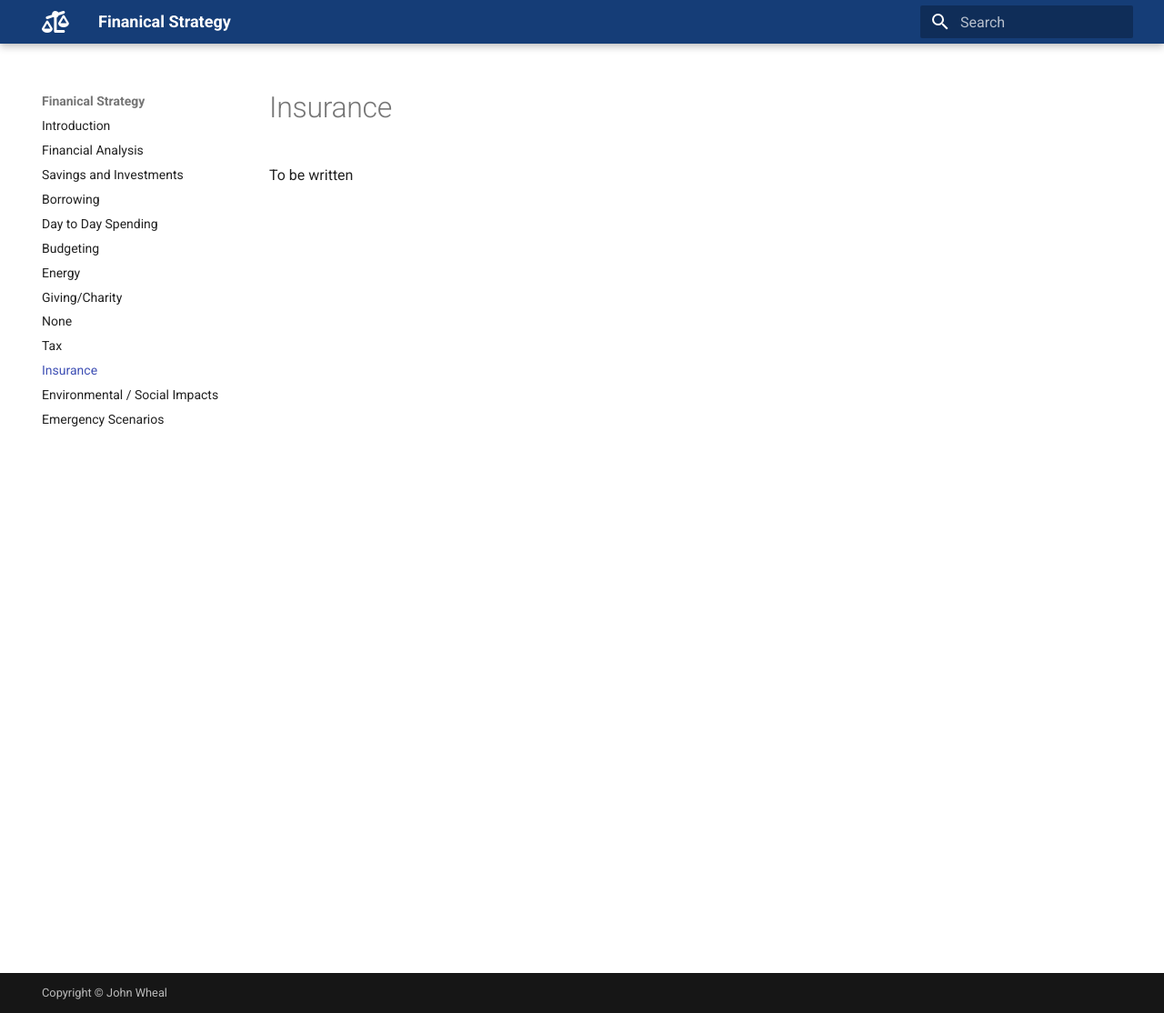
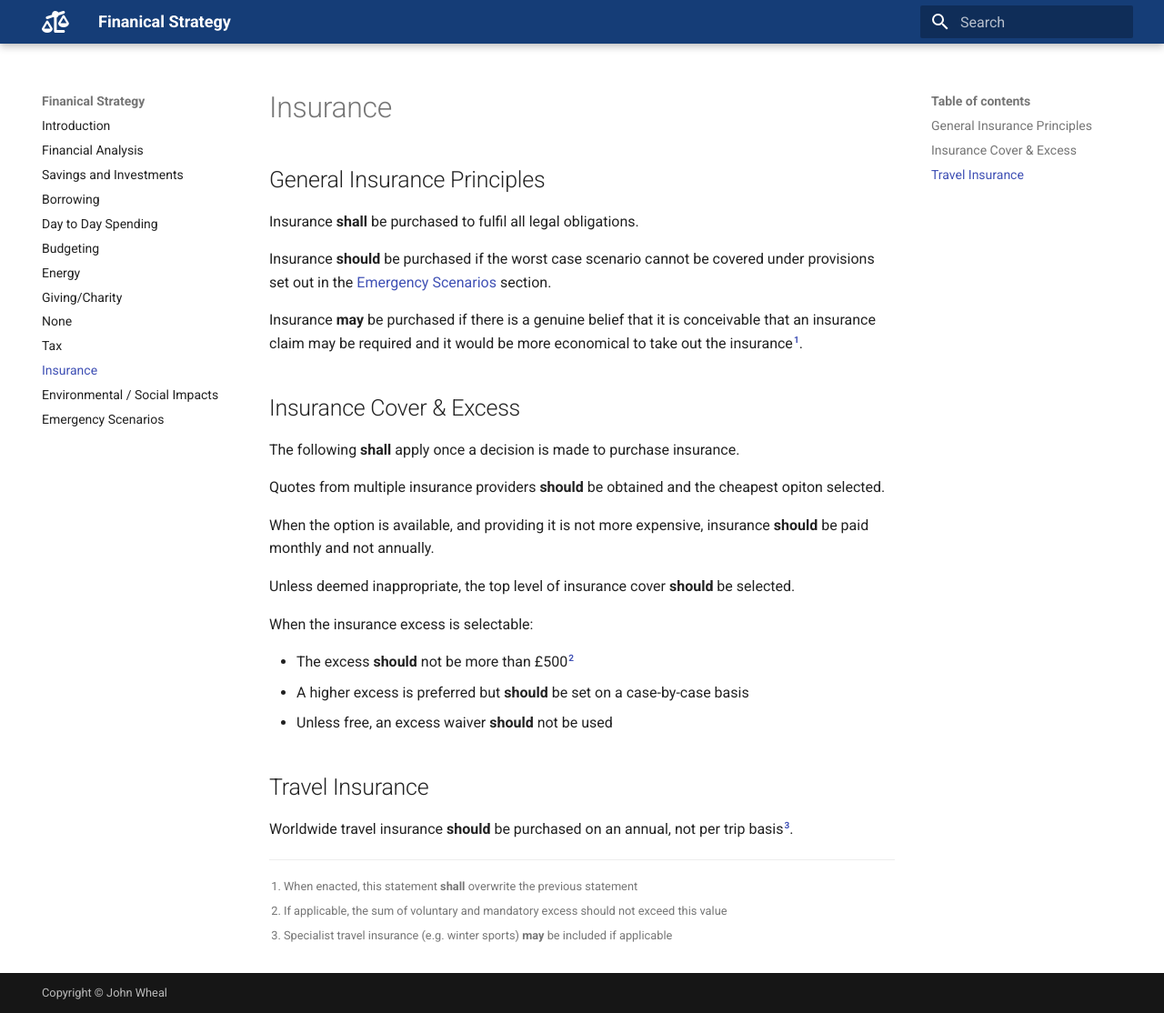
Before and after one commit to johnwheal/financial-strategy, an MkDocs documentation site: the page built from docs/insurance.md, in a window 1280 px wide and 1114 px high. Shown: the whole window at 91% size. Built offline with MkDocs 1.6.1 and Material for MkDocs 9.7.7, drawn with Linux system fonts in a browser that asks for light colours.

Commit message:
Added insurance

```diff
--- a/docs/insurance.md
+++ b/docs/insurance.md
@@ -1,3 +1,35 @@
 # Insurance
 
-To be written
+## General Insurance Principles
+
+Insurance **shall** be purchased to fulfil all legal obligations.
+
+Insurance **should** be purchased if the worst case scenario cannot be covered under provisions set out in the [Emergency Scenarios](/emergency) section.
+
+Insurance **may** be purchased if there is a genuine belief that it is conceivable that an insurance claim may be required and it would be more economical to take out the insurance[^3].
+
+[^3]: When enacted, this statement **shall** overwrite the previous statement
+
+## Insurance Cover & Excess
+
+The following **shall** apply once a decision is made to purchase insurance.
+
+Quotes from multiple insurance providers **should** be obtained and the cheapest opiton selected.
+
+When the option is available, and providing it is not more expensive, insurance **should** be paid monthly and not annually.
+
+Unless deemed inappropriate, the top level of insurance cover **should** be selected.
+
+When the insurance excess is selectable:
+
+* The excess **should** not be more than £500[^2]
+* A higher excess is preferred but **should** be set on a case-by-case basis
+* Unless free, an excess waiver **should** not be used
+
+[^2]: If applicable, the sum of voluntary and mandatory excess should not exceed this value
+
+## Travel Insurance
+
+Worldwide travel insurance **should** be purchased on an annual, not per trip basis[^1].
+
+[^1]: Specialist travel insurance (e.g. winter sports) **may** be included if applicable
```
